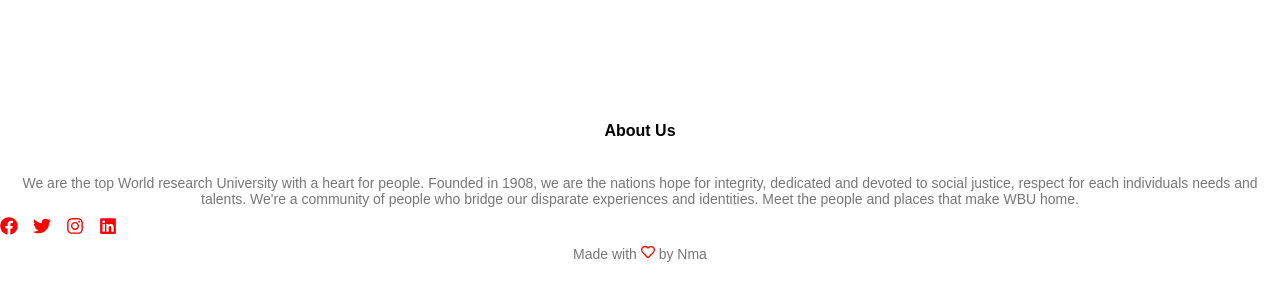
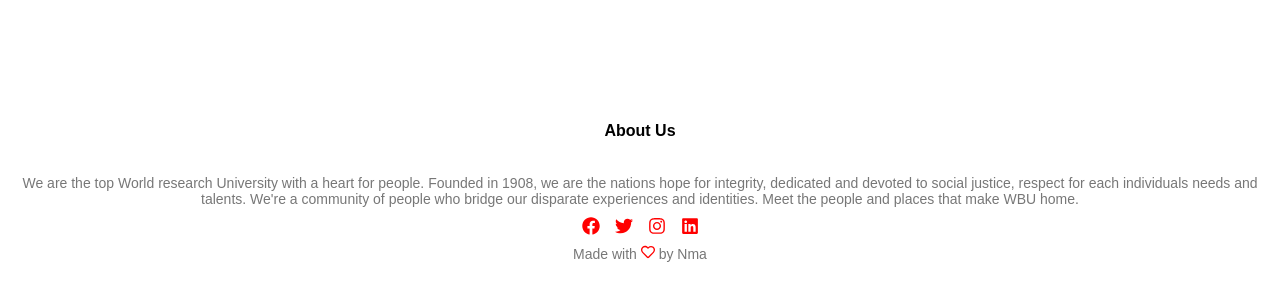
Before and after one commit to Rosenma1/New-Project, a React (Vite) app: page / in a window 1280 px wide. Shown: the part 3509-3809 px from the top of the page. Built offline with nearby package versions, Linux system fonts and the light colour scheme.

Commit message:
added new images and icons

```diff
--- a/src/App.jsx
+++ b/src/App.jsx
@@ -168,7 +168,7 @@ const App = () => {
   <section className="footer">
     <h4>About Us</h4>
     <p>We are the top World research University with a heart for people. Founded in 1908, we are the nations hope for integrity, dedicated and devoted to social justice, respect for each individuals needs and talents. We're a community of people who bridge our disparate experiences and identities. Meet the people and places that make WBU home.</p>
-     <div className="icons" style={{  display:'flex', textAlign: 'center', gap: '15px', fontSize: '18px' }}>
+     <div className="icons" style={{  display:'flex', justifyContent: 'center', gap: '15px', fontSize: '18px' }}>
         <FaFacebook color="#ff0000" />
           <FaTwitter color="#ff0000"  />
           <FaInstagram color="#ff0000" />
```
